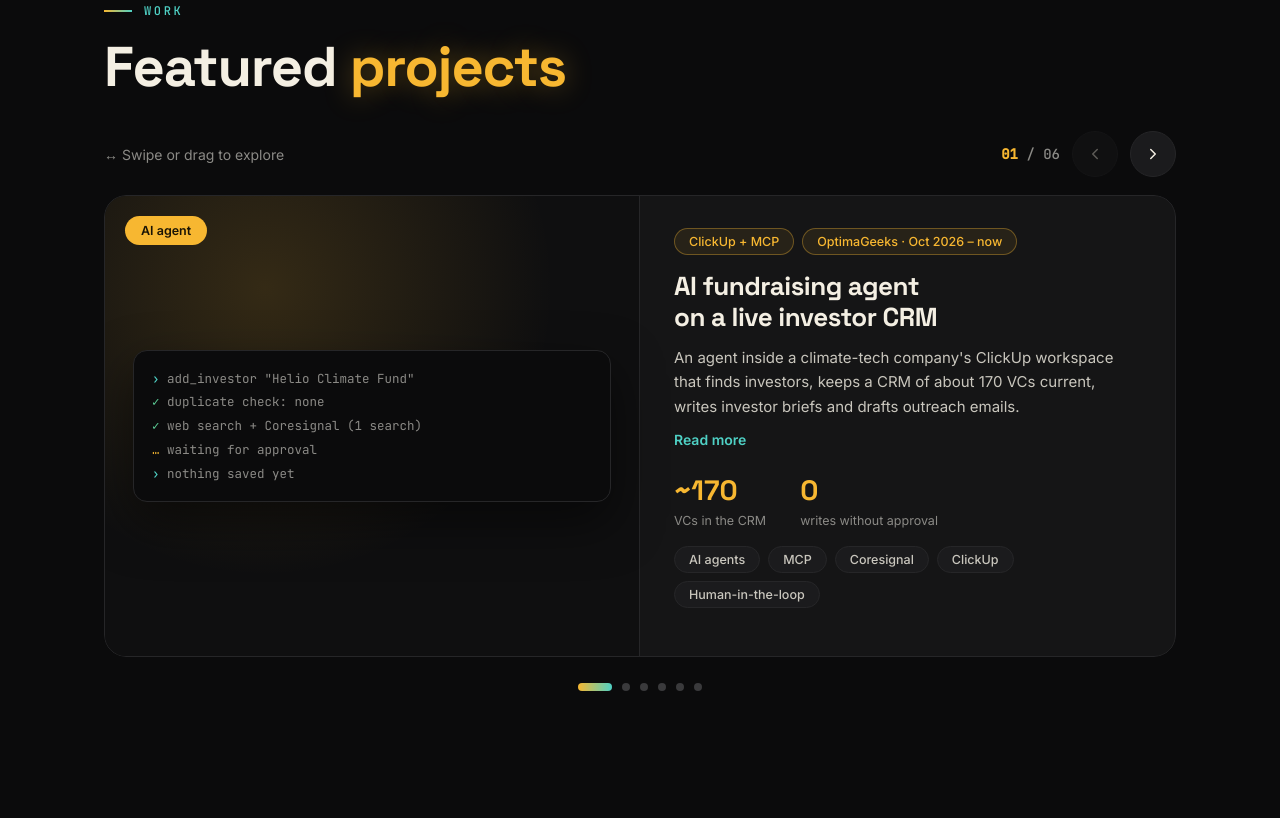
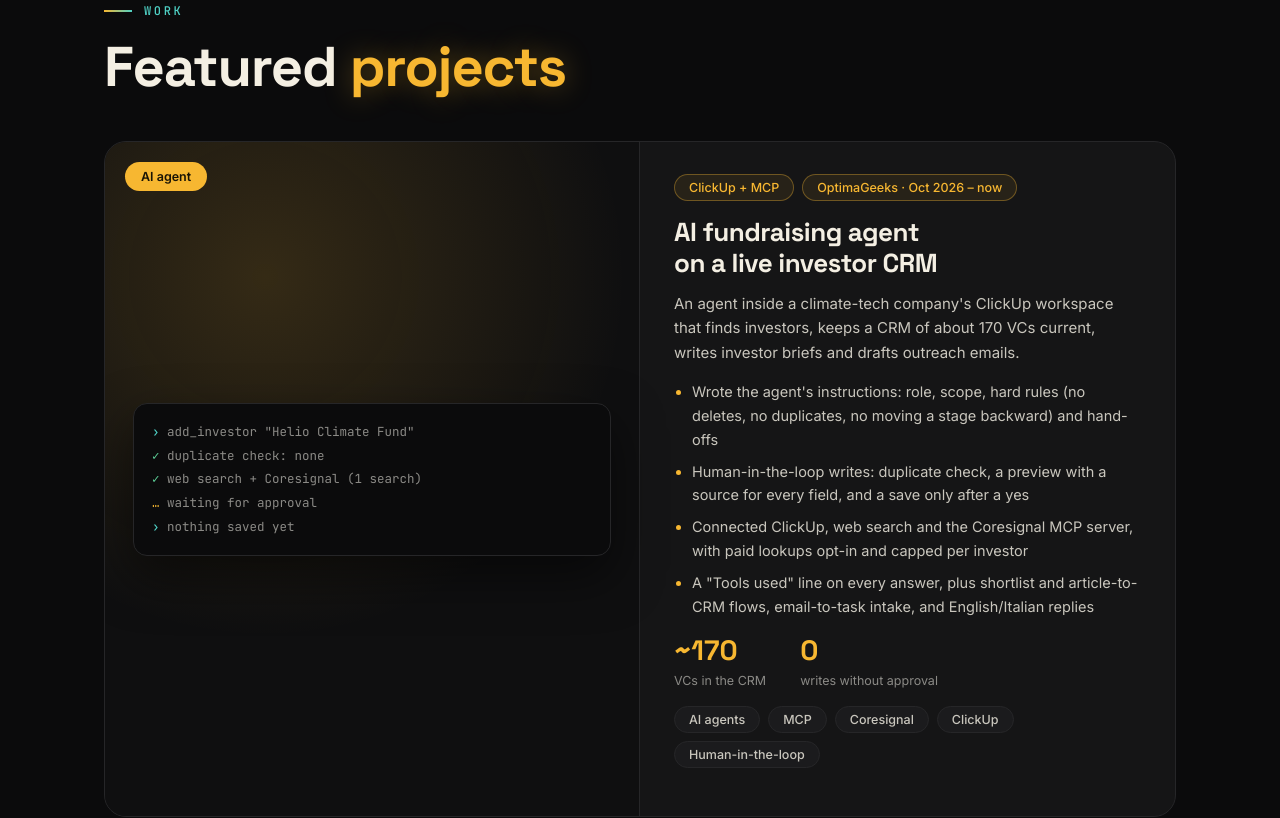
Before and after one commit to jamshaidali/jamshaidali.github.io, a plain HTML site: page index.html in a window 1280 px wide. Shown: the part 4093-4911 px from the top of the page. Drawn offline with Linux system fonts and the light colour scheme.

Commit message:
Show all projects directly as stacked cards instead of a carousel
Co-Authored-By: Claude Sonnet 5.5 <noreply@anthropic.com>
Claude-Session: https://claude.ai/code/session_01CnpwxSSug79Ybciy6J6F3r

```diff
--- a/index.html
+++ b/index.html
@@ -191,13 +191,17 @@ h1 .l:nth-child(2) span{animation-delay:.12s}h1 .l:nth-child(3) span{animation-d
 .vp.drag{cursor:grabbing}
 .track{display:flex;transition:transform .6s cubic-bezier(.2,.8,.2,1)}
 .track.nodrag{transition:none}
-.slide{min-width:100%;display:grid;grid-template-columns:1fr 1fr;border:1px solid var(--line);border-radius:22px;background:var(--card);overflow:hidden;user-select:none}
+.plist{display:grid;gap:28px;margin-top:44px}
+.slide{display:grid;grid-template-columns:1fr 1fr;border:1px solid var(--line);border-radius:22px;background:var(--card);overflow:hidden;user-select:none}
 .vis{position:relative;min-height:380px;padding:28px;background:radial-gradient(circle at 30% 20%,rgba(247,183,49,.16),transparent 55%),#0F0F10;border-right:1px solid var(--line);display:flex;flex-direction:column;justify-content:center}
 .vis .tag{position:absolute;left:20px;top:20px;padding:7px 16px;border-radius:99px;background:var(--amber);color:#1a1405;font:600 12.5px var(--tx)}
 .mock{border:1px solid var(--line);border-radius:14px;background:#0B0B0C;padding:16px 18px;font:12.5px/1.9 var(--mono);color:var(--muted);box-shadow:0 20px 50px rgba(0,0,0,.5)}
 .mock div{white-space:nowrap;overflow:hidden;text-overflow:ellipsis}
 .mock b{color:var(--teal);font-weight:500}.mock u{color:var(--amber);text-decoration:none}.mock s{color:var(--ok);text-decoration:none}
 .sl-body{padding:32px 34px}
+.slide.flip .vis{order:2;border-right:0;border-left:1px solid var(--line)}
+.bl{margin:14px 0 0;padding-left:18px;font-size:14.5px;display:grid;gap:8px}.bl li::marker{color:var(--amber)}
+.slide:hover{border-color:rgba(247,183,49,.35)}
 .sl-body .pills{display:flex;gap:8px;flex-wrap:wrap;margin-bottom:16px}
 .sl-body h3{font-size:26px;line-height:1.2;margin-bottom:12px}
 .sl-body p{font-size:15px}
@@ -328,7 +332,7 @@ footer .cp{font-size:13px;color:var(--muted)}
   .b-main,.b-edu,.b-conn,.b-val,.b-stack{grid-column:1/-1;grid-row:auto}
   .svc,.notes{grid-template-columns:1fr 1fr}
   .proc{grid-template-columns:repeat(3,1fr)}.step::after{display:none!important}
-  .slide{grid-template-columns:1fr}.vis{min-height:300px;border-right:0;border-bottom:1px solid var(--line)}
+  .slide{grid-template-columns:1fr}.vis{min-height:260px;border-right:0!important;border-left:0!important;border-bottom:1px solid var(--line)}.slide.flip .vis{order:0}
   .stk,.earlier{grid-template-columns:1fr}.stk .card.w{grid-column:auto}
   .rail{display:none}
 }
@@ -526,12 +530,7 @@ footer .cp{font-size:13px;color:var(--muted)}
  <div class="wrap">
   <div class="eyebrow rv">Work</div>
   <h2 class="rv">Featured <em>projects</em></h2>
-  <div class="ctrl rv"><span>↔ Swipe or drag to explore</span>
-   <div class="r"><span><b id="cur">01</b> / <span id="tot">07</span></span>
-    <button class="arrow" id="prev" aria-label="Previous project"><svg><use href="#i-l"/></svg></button>
-    <button class="arrow" id="next" aria-label="Next project"><svg><use href="#i-r"/></svg></button></div></div>
-  <div class="vp rv" id="vp"><div class="track" id="track"></div></div>
-  <div class="pg" id="pg"></div>
+  <div class="plist" id="plist"></div>
  </div>
 </section>
 
@@ -693,27 +692,15 @@ const P=[
   m:[['8+','clusters upgraded'],['−40%','operational cost']],c:['AWS RDS','AWS DMS','Kubernetes','PostgreSQL'],
   v:['<b>›</b> blue-green: pg12 → pg17','<s>✓</s> replication in sync','<s>✓</s> switchover · 0 s downtime','<b>›</b> DMS: 5 DBs → 1 RDS','<s>✓</s> cost −40%']}
 ];
-const track=$('#track'),pg=$('#pg');
+const list=$('#plist');
 P.forEach((p,i)=>{
- const s=document.createElement('article');s.className='slide';
+ const s=document.createElement('article');s.className='slide rv'+(i%2?' flip':'');
  s.innerHTML='<div class="vis"><span class="tag">'+p.tag+'</span><div class="mock">'+p.v.map(l=>'<div>'+l+'</div>').join('')+'</div></div>'+
  '<div class="sl-body"><div class="pills">'+p.pills.map(x=>'<span class="chip am">'+x+'</span>').join('')+'</div><h3>'+p.t+'</h3><p>'+p.d+'</p>'+
- '<button class="more" aria-expanded="false">Read more</button><div class="det"><div><ul>'+p.b.map(x=>'<li>'+x+'</li>').join('')+'</ul></div></div>'+
+ '<ul class="bl">'+p.b.map(x=>'<li>'+x+'</li>').join('')+'</ul>'+
  '<div class="mets">'+p.m.map(m=>'<div><b>'+m[0]+'</b><small>'+m[1]+'</small></div>').join('')+'</div>'+
  '<div class="pills">'+p.c.map(x=>'<span class="chip">'+x+'</span>').join('')+'</div></div>';
- track.appendChild(s);
- const d=document.createElement('button');d.setAttribute('aria-label','Project '+(i+1));d.onclick=()=>go(i);pg.appendChild(d)});
-$$('.more').forEach(b=>b.onclick=()=>{const det=b.nextElementSibling,o=det.classList.toggle('open');b.setAttribute('aria-expanded',o);b.textContent=o?'Show less':'Read more'});
-let cur=0;const vp=$('#vp'),prev=$('#prev'),next=$('#next'),n=P.length;$('#tot').textContent=String(n).padStart(2,'0');
-function go(i){cur=Math.max(0,Math.min(n-1,i));track.classList.remove('nodrag');track.style.transform='translateX(-'+cur*100+'%)';
- $('#cur').textContent=String(cur+1).padStart(2,'0');prev.disabled=cur===0;next.disabled=cur===n-1;$$('#pg button').forEach((b,j)=>b.classList.toggle('on',j===cur))}
-prev.onclick=()=>go(cur-1);next.onclick=()=>go(cur+1);go(0);
-let sx=0,dx=0,drag=false;
-vp.addEventListener('pointerdown',e=>{if(e.target.closest('button,a'))return;drag=true;sx=e.clientX;dx=0;vp.classList.add('drag');track.classList.add('nodrag')});
-addEventListener('pointermove',e=>{if(!drag)return;dx=e.clientX-sx;track.style.transform='translateX(calc(-'+cur*100+'% + '+dx+'px))'});
-addEventListener('pointerup',()=>{if(!drag)return;drag=false;vp.classList.remove('drag');go(Math.abs(dx)>70?cur+(dx<0?1:-1):cur)});
-vp.tabIndex=0;vp.addEventListener('keydown',e=>{if(e.key==='ArrowRight')go(cur+1);if(e.key==='ArrowLeft')go(cur-1)});
-
+ list.appendChild(s);io.observe(s)});
 })();
 </script>
 </body>
```
